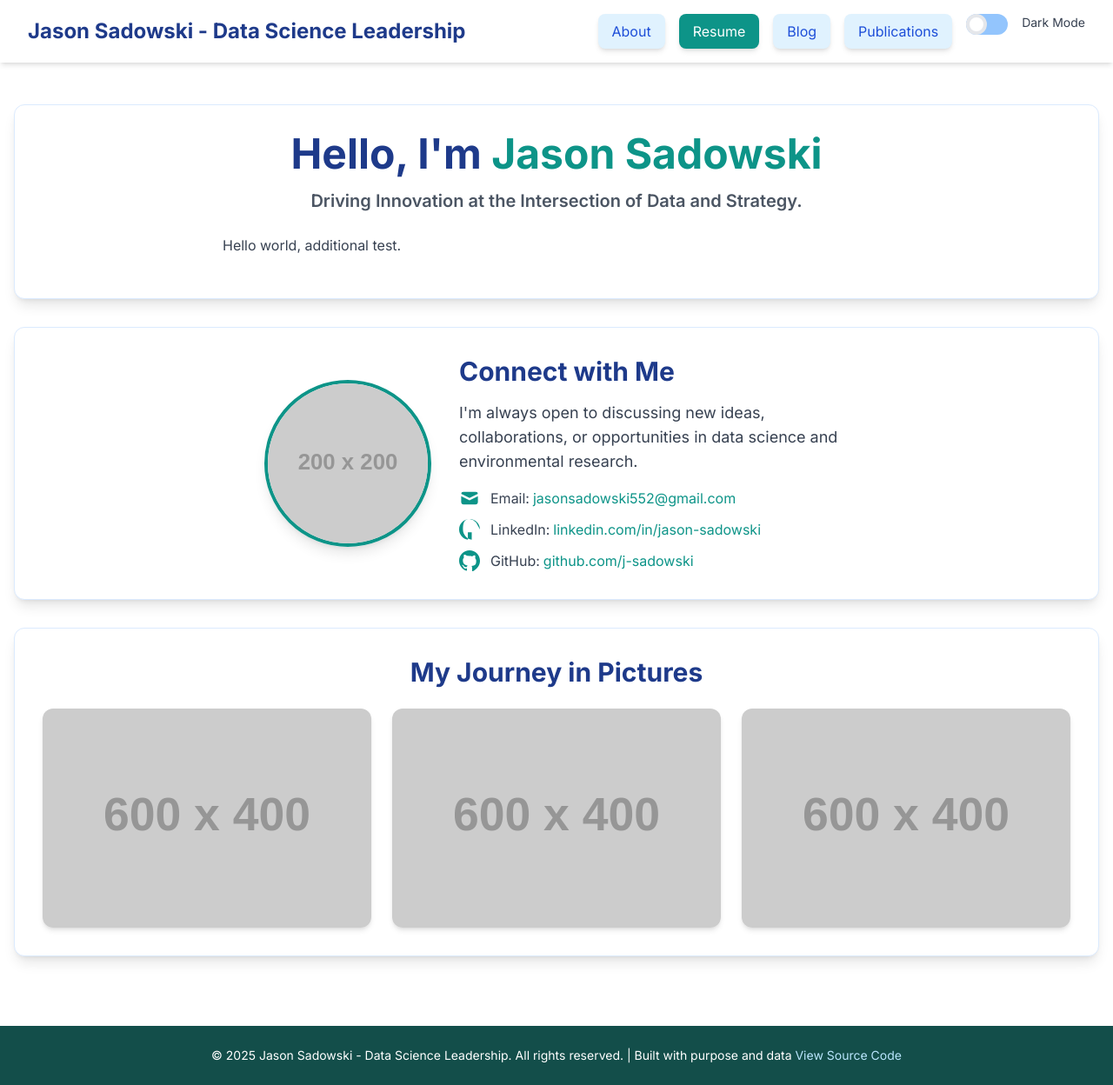
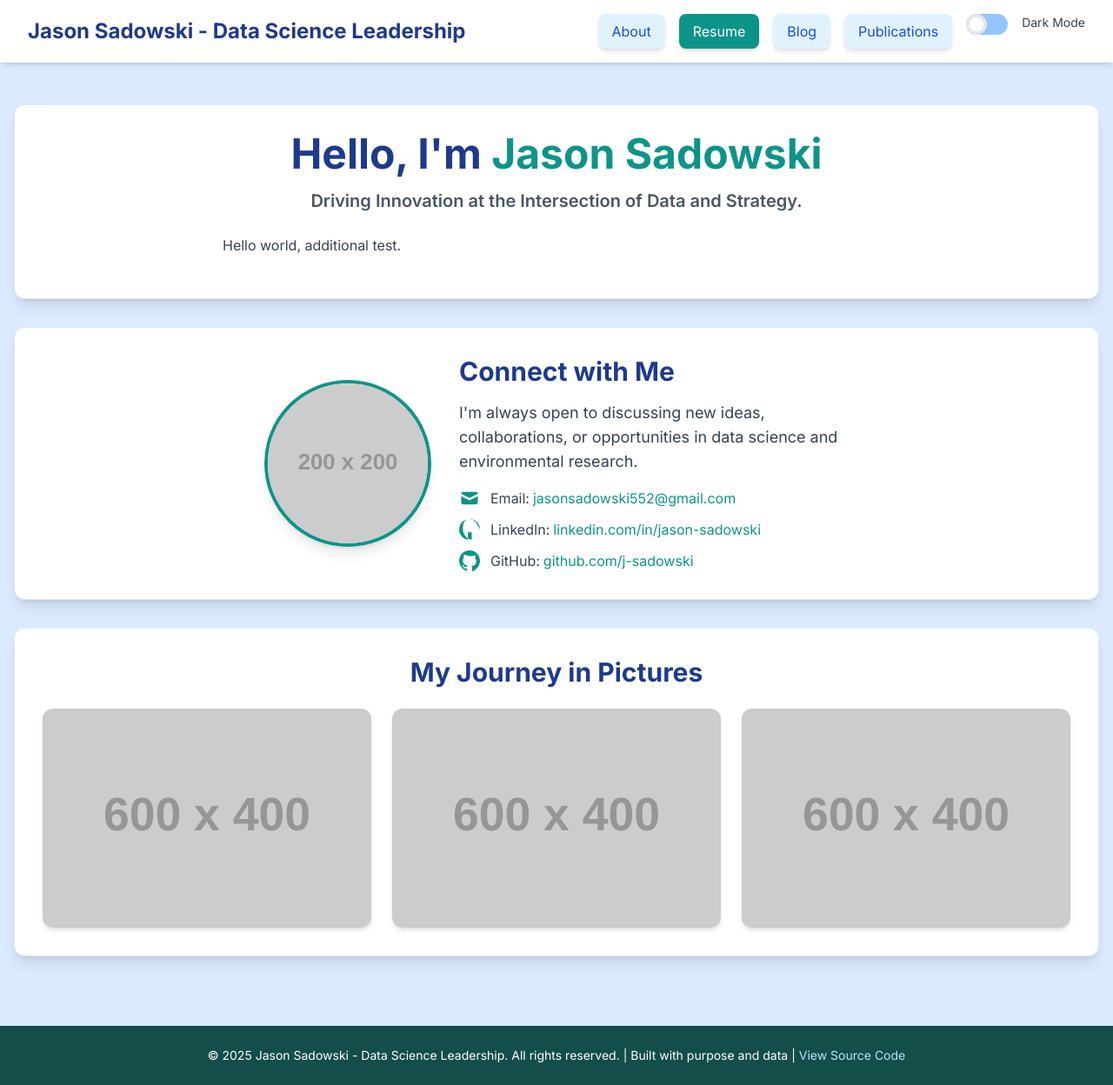
Before and after one commit to j-sadowski/personal_website, a Jekyll site: the page built from index.html, in a window 1280 px wide and 1248 px high. Shown: the whole window at 87% size. Built offline with Jekyll 4.4.1, drawn with Linux system fonts in a browser that asks for light colours; nearby versions of some CDN libraries.

Commit message:
moved stored theme higher

```diff
--- a/_includes/footer.html
+++ b/_includes/footer.html
@@ -1,6 +1,6 @@
 <footer class="bg-teal-900 text-white p-6 mt-8">
     <div class="container mx-auto text-center text-sm">
-        <span>&copy; 2025 {{ site.title }}. All rights reserved. | Built with purpose and data</span>
+        <span>&copy; 2025 {{ site.title }}. All rights reserved. | Built with purpose and data |</span>
         <a href="https://github.com/j-sadowski/personal_website" target="_blank" class="text-sky-200 hover:underline">
             View Source Code
         </a>
--- a/_layouts/default.html
+++ b/_layouts/default.html
@@ -4,31 +4,40 @@
     <meta charset="UTF-8">
     <meta name="viewport" content="width=device-width, initial-scale=1.0">
     <title>{{ page.title | default: site.title }}</title>
-     <script>
+
+    <script>
+        // Check localStorage as early as possible
+        const storedTheme = localStorage.getItem('theme');
+        if (storedTheme === 'dark' || (storedTheme === null && window.matchMedia('(prefers-color-scheme: dark)').matches)) {
+            document.documentElement.classList.add('dark');
+        } else {
+            document.documentElement.classList.remove('dark');
+        }
+
+        // Tailwind CSS CDN configuration MUST be *before* the CDN script
         tailwind.config = {
             darkMode: 'class', // <--- IMPORTANT: This tells Tailwind to look for the 'dark' class
             theme: {
                 extend: {},
             }
-        }
+        };
     </script>
     <script src="https://cdn.tailwindcss.com"></script>
     <link href="https://fonts.googleapis.com/css2?family=Inter:wght@300;400;600;700&display=swap" rel="stylesheet">
     <style>
-        /* Base styles for light mode */
+        /* Base styles for body font, but background/color are now handled by Tailwind classes on <body> */
         body {
             font-family: 'Inter', sans-serif;
-            /* REMOVED: background-color and color, now handled by Tailwind classes on <body> */
+            /* REMOVED: background-color and color - THESE ARE NOW ON THE <body> TAG BELOW */
         }
 
-        /* Dark mode specific styles */
+        /* Dark mode specific styles for header ONLY - its background is explicitly set here */
         html.dark header {
             background-color: #1E293B; /* Slate 800 for dark header */
             box-shadow: 0 4px 6px -1px rgba(0, 0, 0, 0.1), 0 2px 4px -1px rgba(0, 0, 0, 0.06);
         }
 
-        /* Custom styles for blog post content generated by Jekyll */
-        /* These will need dark: prefixes applied to the actual page elements */
+        /* Custom styles for blog post content generated by Jekyll - these look fine */
         .blog-content h1 {
             @apply text-3xl font-bold mt-6 mb-4 text-blue-900 dark:text-blue-300;
         }
@@ -67,7 +76,7 @@
         }
     </style>
 </head>
-<body class="flex flex-col min-h-screen">
+<body class="flex flex-col min-h-screen bg-blue-100 text-gray-800 dark:bg-slate-900 dark:text-gray-200">
     {% include header_nav.html %}
 
     <main class="flex-grow container mx-auto px-4 py-8 sm:py-12">
@@ -80,37 +89,19 @@
         const themeToggle = document.getElementById('theme-toggle');
         const htmlElement = document.documentElement; // Refers to the <html> tag
 
-        // Function to set the theme
-        function setTheme(theme) {
-            if (theme === 'dark') {
+        // Set initial toggle state based on current html class (which was set by the early script in <head>)
+        // This line ensures the checkbox reflects the initial state, even if set by system preference or localStorage.
+        themeToggle.checked = htmlElement.classList.contains('dark');
+
+        // Toggle theme on button click
+        themeToggle.addEventListener('change', () => {
+            if (themeToggle.checked) {
                 htmlElement.classList.add('dark');
                 localStorage.setItem('theme', 'dark');
             } else {
                 htmlElement.classList.remove('dark');
                 localStorage.setItem('theme', 'light');
             }
-        }
-
-        // Get stored theme or default to system preference
-        const storedTheme = localStorage.getItem('theme');
-        if (storedTheme) {
-            setTheme(storedTheme);
-            themeToggle.checked = (storedTheme === 'dark');
-        } else if (window.matchMedia('(prefers-color-scheme: dark)').matches) {
-            setTheme('dark');
-            themeToggle.checked = true;
-        } else {
-            setTheme('light');
-            themeToggle.checked = false;
-        }
-
-        // Toggle theme on button click
-        themeToggle.addEventListener('change', () => {
-            if (themeToggle.checked) {
-                setTheme('dark');
-            } else {
-                setTheme('light');
-            }
         });
     </script>
 </body>
```
